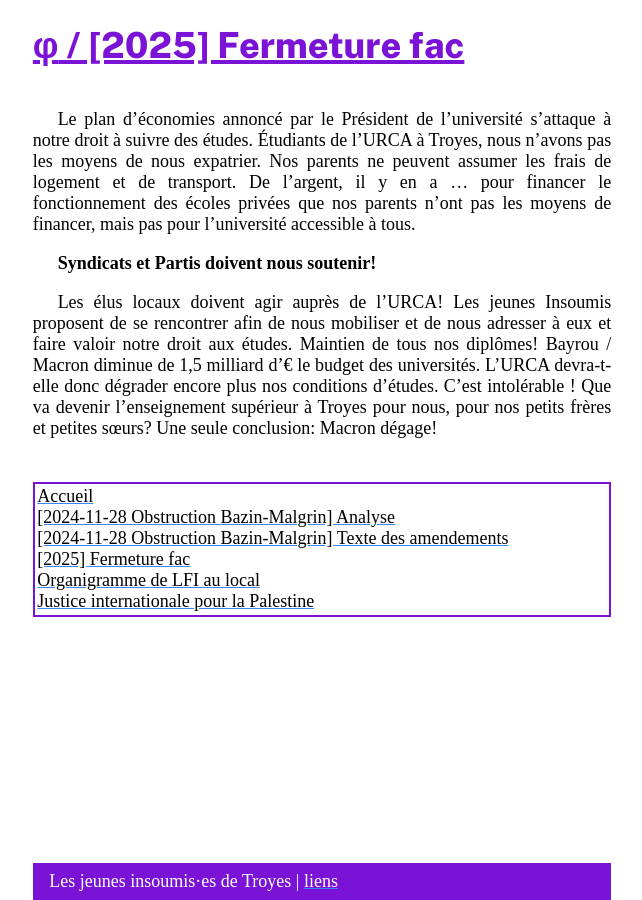
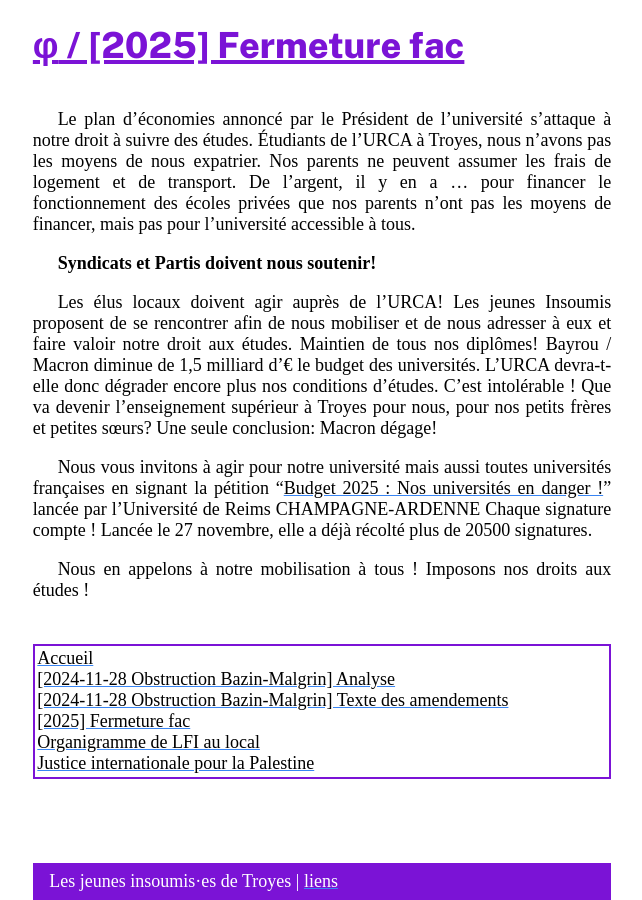
Before and after one commit to jitroyes/jitroyes.github.io, a Jekyll site: the page built from fac2025/index.md, in a window 1280 px wide. Shown: the whole page, without its empty margins (318-960 px from the left). Built offline with Jekyll 4.4.1, drawn with Linux system fonts in a browser that asks for light colours; some web fonts are replaced; our own code applies the rules of GitHub Pages for plain Markdown files.

Commit message:
Add petition to fac2025

```diff
--- a/fac2025/index.md
+++ b/fac2025/index.md
@@ -18,3 +18,10 @@
 encore plus nos conditions d’études. C’est intolérable ! Que va devenir
 l’enseignement supérieur à Troyes pour nous, pour nos petits frères et petites
 sœurs? Une seule conclusion: Macron dégage!
+
+
+Nous vous invitons à agir pour notre université mais aussi toutes universités françaises en signant la pétition "[Budget 2025 : Nos universités en danger !](https://www.change.org/p/budget-2025-nos-universit%C3%A9s-en-danger?recruiter=1358751436&recruited_by_id=e8fb5a20-accb-11ef-a2d4-3371ac4f8fc2&utm_source=share_petition&utm_campaign=share_petition&utm_term=share_for_starters_page&utm_medium=copylink&utm_content=cl_sharecopy_490321697_fr-FR%3A5)" lancée par l'Université de Reims CHAMPAGNE-ARDENNE  Chaque signature compte !
+Lancée le 27 novembre, elle a déjà récolté plus de 20500 signatures.
+
+Nous en appelons à notre mobilisation à tous !
+Imposons nos droits aux études !
```
